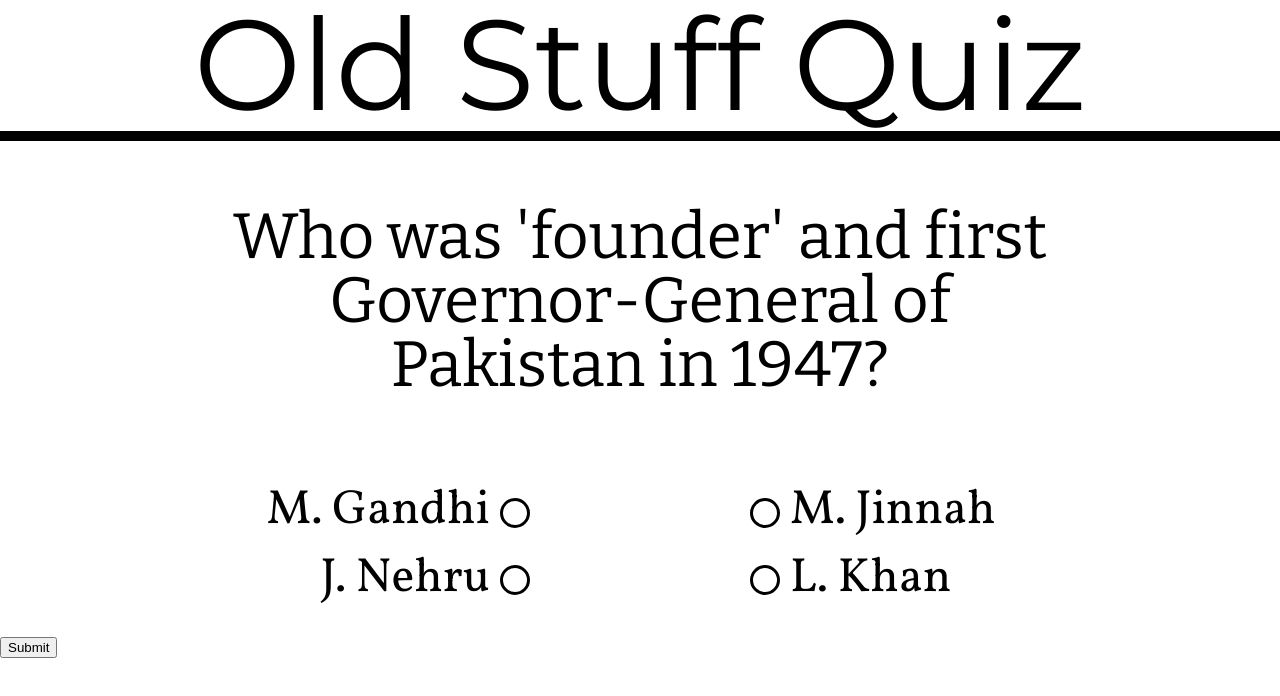
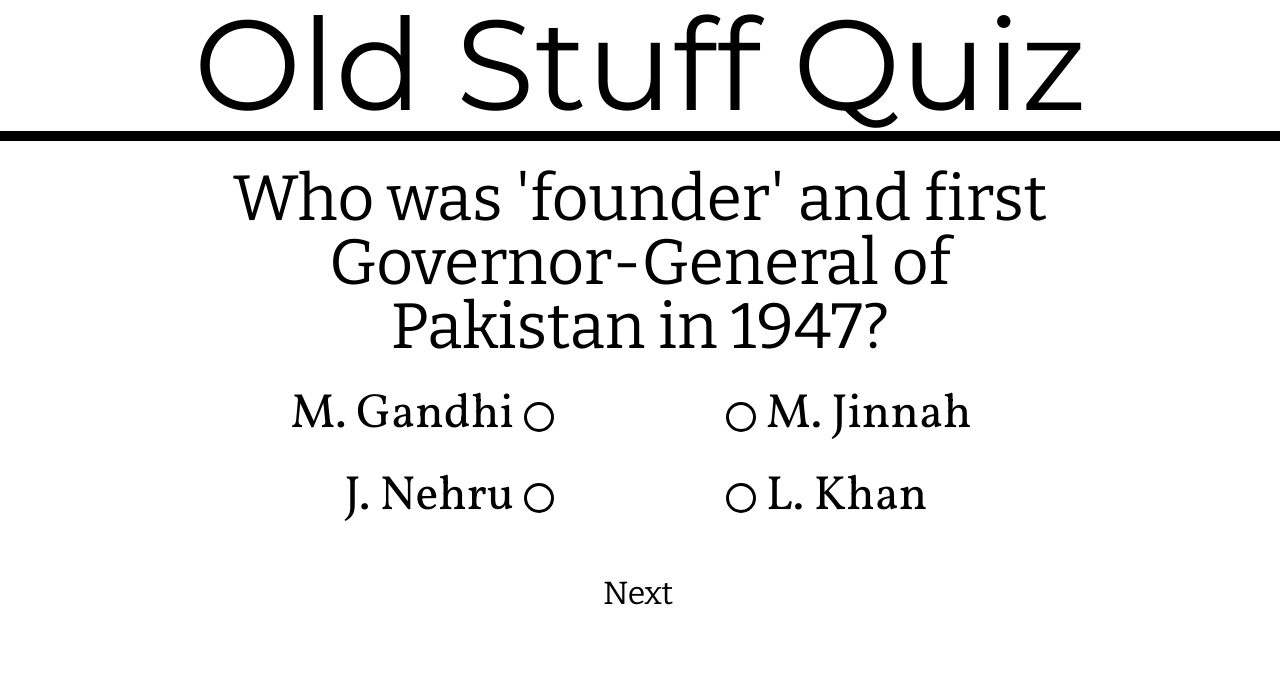
Before and after one commit to D-Buettner/quiz, a plain HTML site: page index.html in a window 1280 px wide. Drawn offline with nearby package versions, Linux system fonts and the light colour scheme.

Commit message:
Styled next question button

```diff
--- a/script.js
+++ b/script.js
@@ -143,10 +143,13 @@ function createButtons() {
   // Create submit button
   var buttonsDiv = document.createElement("div");
   buttonsDiv.setAttribute("id", "buttons");
-  var submitButton = document.createElement("input");
-  submitButton.setAttribute("type", "submit");
-  submitButton.setAttribute("id", "submit_button");
-  buttonsDiv.appendChild(submitButton);
+  var nextButtonHolder = document.createElement("label");
+  nextButtonHolder.textContent = "Next";
+  var nextButton = document.createElement("input");
+  nextButton.setAttribute("type", "submit");
+  nextButton.setAttribute("id", "submit_button");
+  nextButtonHolder.appendChild(nextButton);
+  buttonsDiv.appendChild(nextButtonHolder);
   return buttonsDiv;
 }
 
--- a/theme.css
+++ b/theme.css
@@ -61,7 +61,7 @@ header {
     /*background-color: #E8E8E8;*/
     width: 67%;
     margin: auto;
-    margin-top: 1em;
+    margin-top: 0.4em;
     text-align: center;
     font-family: 'Bitter', serif;
     font-size: 4em;
@@ -76,21 +76,22 @@ header {
     text-align: right;
     font-family: 'Vollkorn', serif;
     font-size: 3em;
-    padding-bottom: 0.5em;
-    margin-top: 1.2em;
+    padding-bottom: 0.2em;
+    margin-top: 0em;
+    margin-bottom: 0.3em;
     padding-top: 0.5em;
     -moz-column-count: 2;
-    -moz-column-gap: 4em;
+    -moz-column-gap: 3em;
     -webkit-column-count: 2;
-    -webkit-column-gap: 4em;
+    -webkit-column-gap: 3em;
     column-count: 2;
-    column-gap: 4em;
+    column-gap: 3em;
 }
 
 #answer_container > label {
     display: block;
     padding: 0.1em;
-    height: 1.2em;
+    height: 1.5em;
 }
 
 .right_answers {
@@ -98,11 +99,6 @@ header {
     text-align: left;
     /*position: relative;
     top: -0.08em;*/
-}
-
-label {
-    padding-top: 0.5em;
-    border: transparent 0.2em;
 }
 
 input[type=radio]:not(old){
@@ -117,6 +113,23 @@ input[type=radio]:not(old){
 #buttons {
     width: 100%;
     height: 15%;
+    text-align: center;
+    padding-top: 0.5em;
+}
+
+#buttons > label {
+    font-family: 'Bitter', sans-serif;
+    font-size: 2em;
+    padding-top: 0.2em;
+}
+
+#buttons input {
+  width   : 0;
+  margin  : 0;
+  padding : 0;
+  font-size:0;
+  opacity : 0;
+  overflow: hidden;
 }
 
 label > span {
```
